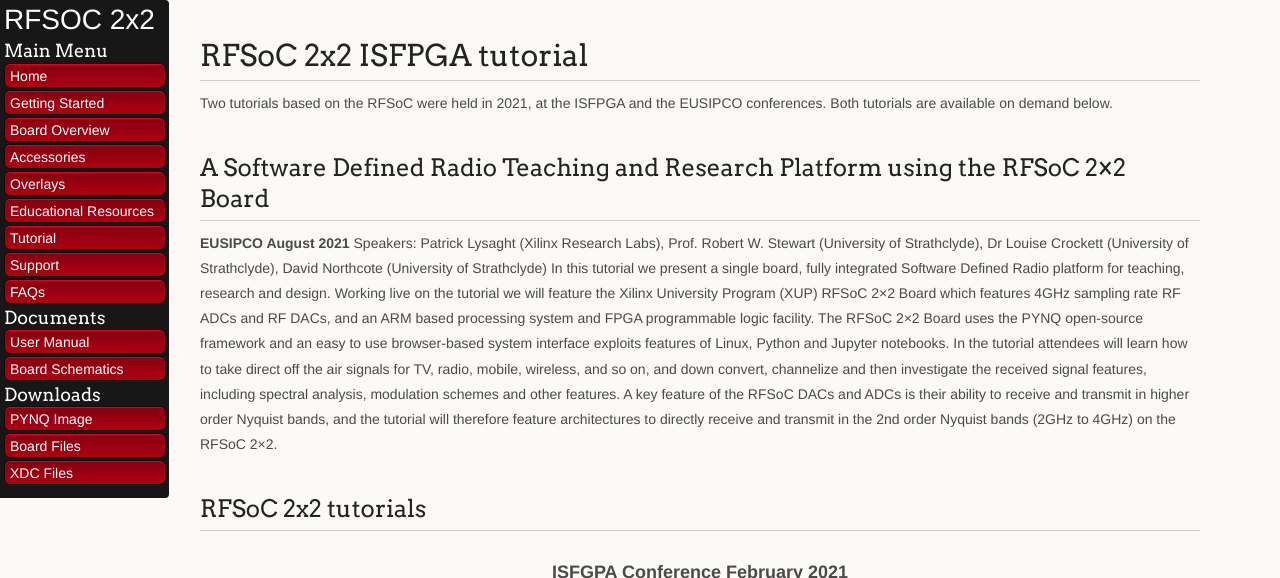
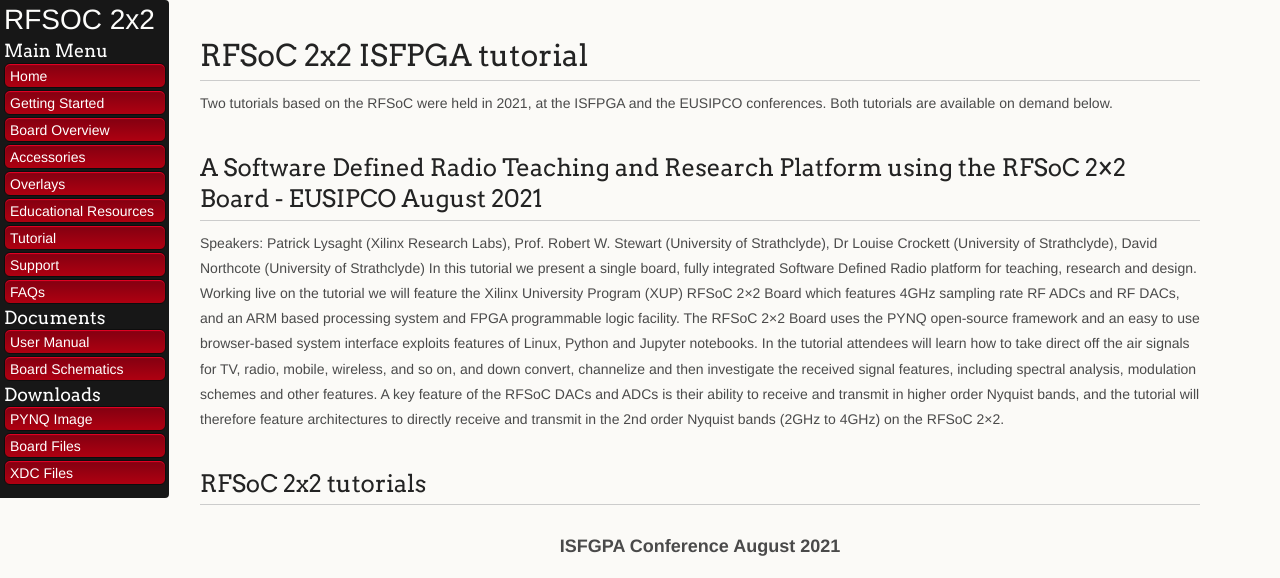
Before and after one commit to Xilinx/RFSoC2x2-PYNQ, a Jekyll site: the page built from docs/tutorial.md, in a window 1280 px wide and 900 px high, cut to the strip 0-578 px from the top of the window. Built offline with Jekyll 4.4.1, drawn with Linux system fonts in a browser that asks for light colours; nearby versions of some CDN libraries; our own code applies the rules of GitHub Pages for plain Markdown files.

Commit message:
Update tutorial.md

```diff
--- a/docs/tutorial.md
+++ b/docs/tutorial.md
@@ -6,8 +6,7 @@
 
 Two tutorials based on the RFSoC were held in 2021, at the ISFPGA and the EUSIPCO conferences. Both tutorials are available on demand below.
 
-## A Software Defined Radio Teaching and Research Platform using the RFSoC 2×2 Board
-**EUSIPCO August 2021**
+## A Software Defined Radio Teaching and Research Platform using the RFSoC 2×2 Board - EUSIPCO August 2021
 Speakers: Patrick Lysaght (Xilinx Research Labs), Prof. Robert W. Stewart (University of Strathclyde), Dr Louise Crockett (University of Strathclyde), David Northcote (University of Strathclyde)
 In this tutorial we present a single board, fully integrated Software Defined Radio platform for teaching, research and design.  Working live on the tutorial we will feature the Xilinx University Program (XUP) RFSoC 2×2 Board which features 4GHz sampling rate RF ADCs and RF DACs, and an ARM based processing system and FPGA programmable logic facility.  The RFSoC 2×2 Board uses the PYNQ open-source framework and an easy to use browser-based system interface exploits features of Linux, Python and Jupyter notebooks.  In the tutorial attendees will learn how to take direct off the air signals for TV, radio, mobile, wireless, and so on, and down convert, channelize and then investigate the received signal features, including spectral analysis, modulation schemes and other features.  A key feature of the RFSoC DACs and ADCs is their ability to receive and transmit in higher order Nyquist bands, and the tutorial will therefore feature architectures to directly receive and transmit in the 2nd order Nyquist bands (2GHz to 4GHz) on the RFSoC 2×2.
 
@@ -19,7 +18,7 @@
   <tbody>
     <tr>
       <td style="border: 0px; background:transparent; text-align:center" colspan= "2">
-        <strong>ISFGPA Conference February 2021</strong>
+        <strong>ISFGPA Conference August 2021</strong>
       </td>
     </tr>
     <tr>
```
